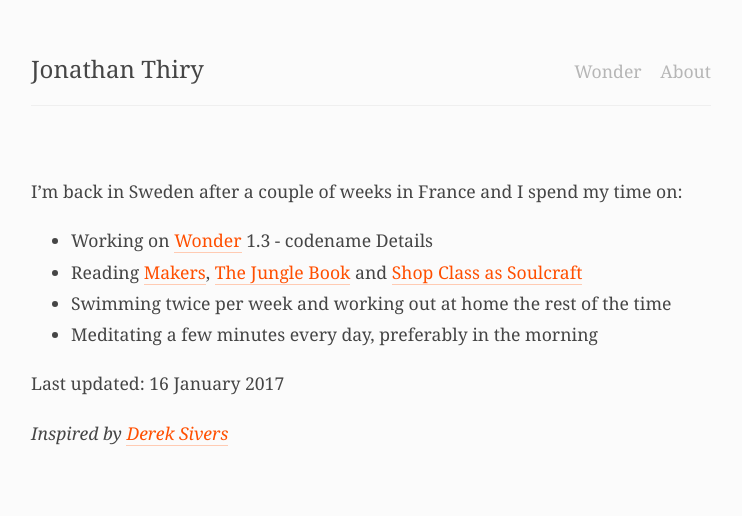
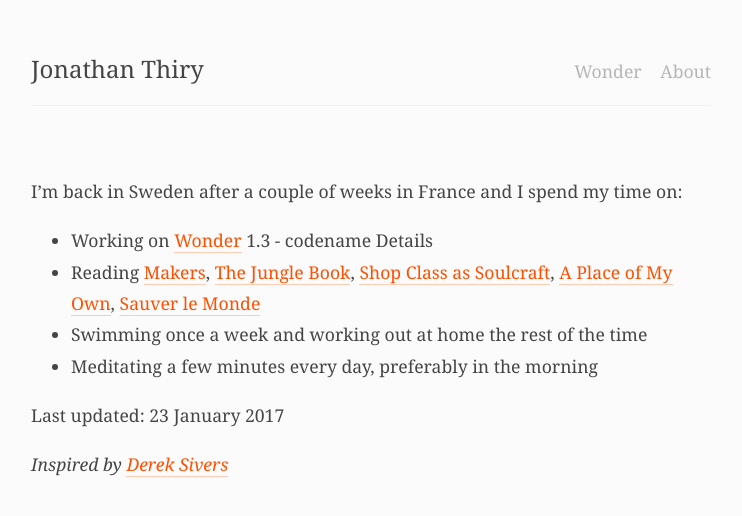
Before and after one commit to jonathanthiry/jonathanthiry.github.com, a Jekyll site: the page built from now.md, in a window 1280 px wide. Shown: the top 516 px of the page, without its empty margins (269-1011 px from the left). Built offline with Jekyll 4.4.1, drawn with Linux system fonts in a browser that asks for light colours.

Commit message:
Update now page

```diff
--- a/now.md
+++ b/now.md
@@ -1,14 +1,14 @@
 ---
 layout: page
 permalink: /now
-date: 2017-01-16
+date: 2017-01-23
 ---
 
 I'm back in Sweden after a couple of weeks in France and I spend my time on:
 
 - Working on [Wonder](https://itunes.apple.com/us/app/wonder-reader-for-wikipedia/id1050888989?mt=8&at=1010lo2M) 1.3 - codename Details
-- Reading [Makers](http://craphound.com/makers/download/), [The Jungle Book](https://www.gutenberg.org/ebooks/35997) and [Shop Class as Soulcraft](http://www.matthewbcrawford.com/new-page-1-1-2/)
-- Swimming twice per week and working out at home the rest of the time
+- Reading [Makers](http://craphound.com/makers/download/), [The Jungle Book](https://www.gutenberg.org/ebooks/35997), [Shop Class as Soulcraft](http://www.matthewbcrawford.com/new-page-1-1-2/), [A Place of My Own](https://en.wikipedia.org/wiki/A_Place_of_My_Own), [Sauver le Monde](http://www.editionslesliensquiliberent.fr/livre-Sauver_le_monde-9791020901835-1-1-0-1.html)
+- Swimming once a week and working out at home the rest of the time
 - Meditating a few minutes every day, preferably in the morning
 
 Last updated: {{ page.date | date_to_long_string }}
```
